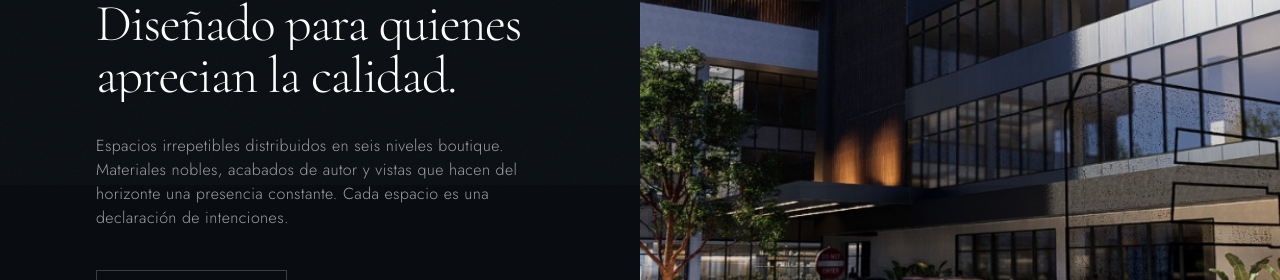
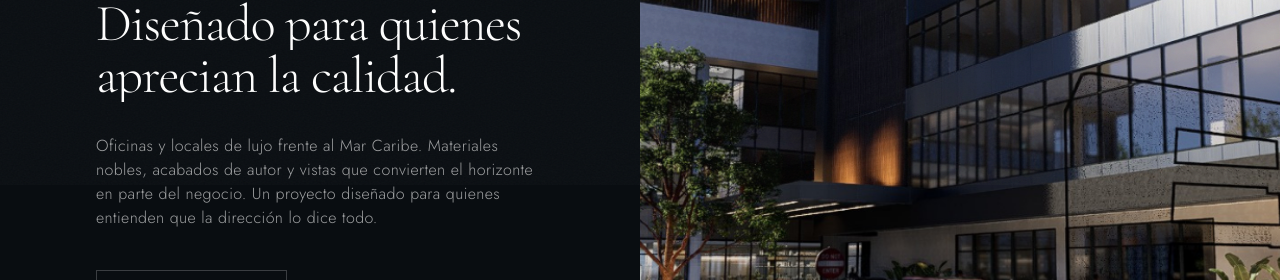
Before and after one commit to jerdiaz/malecon-residences, a Next.js app: page / in a window 1280 px wide. Shown: the part 1060-1340 px from the top of the page. Built offline with nearby package versions, Linux system fonts and the light colour scheme.

Commit message:
Update El Proyecto copy — more general, no floor count

```diff
--- a/src/app/page.tsx
+++ b/src/app/page.tsx
@@ -22,7 +22,7 @@ export default function Home() {
           id="residencias"
           kicker="El Proyecto"
           title="Diseñado para quienes aprecian la calidad."
-          body="Espacios irrepetibles distribuidos en seis niveles boutique. Materiales nobles, acabados de autor y vistas que hacen del horizonte una presencia constante. Cada espacio es una declaración de intenciones."
+          body="Oficinas y locales de lujo frente al Mar Caribe. Materiales nobles, acabados de autor y vistas que convierten el horizonte en parte del negocio. Un proyecto diseñado para quienes entienden que la dirección lo dice todo."
           image="/images/renders/render-08.png"
           imagePos="right"
           cta={{ label: "Ver galería", sectionId: "galeria" }}
```
